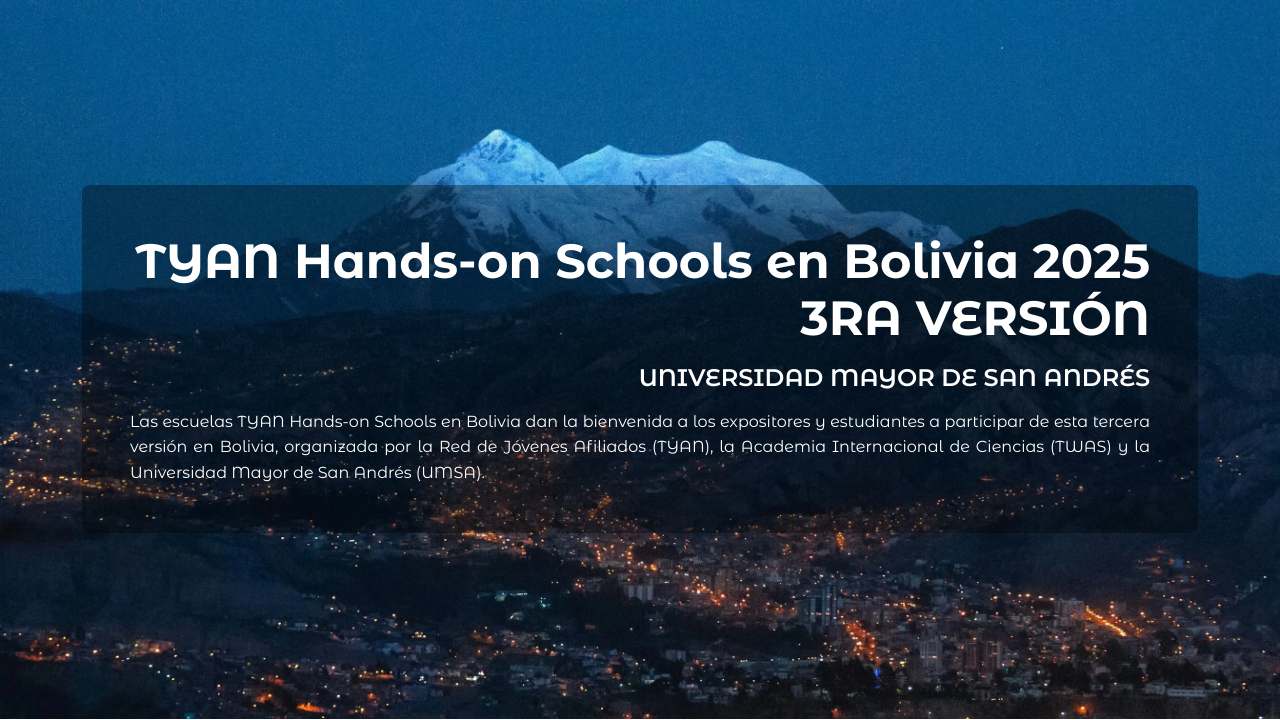
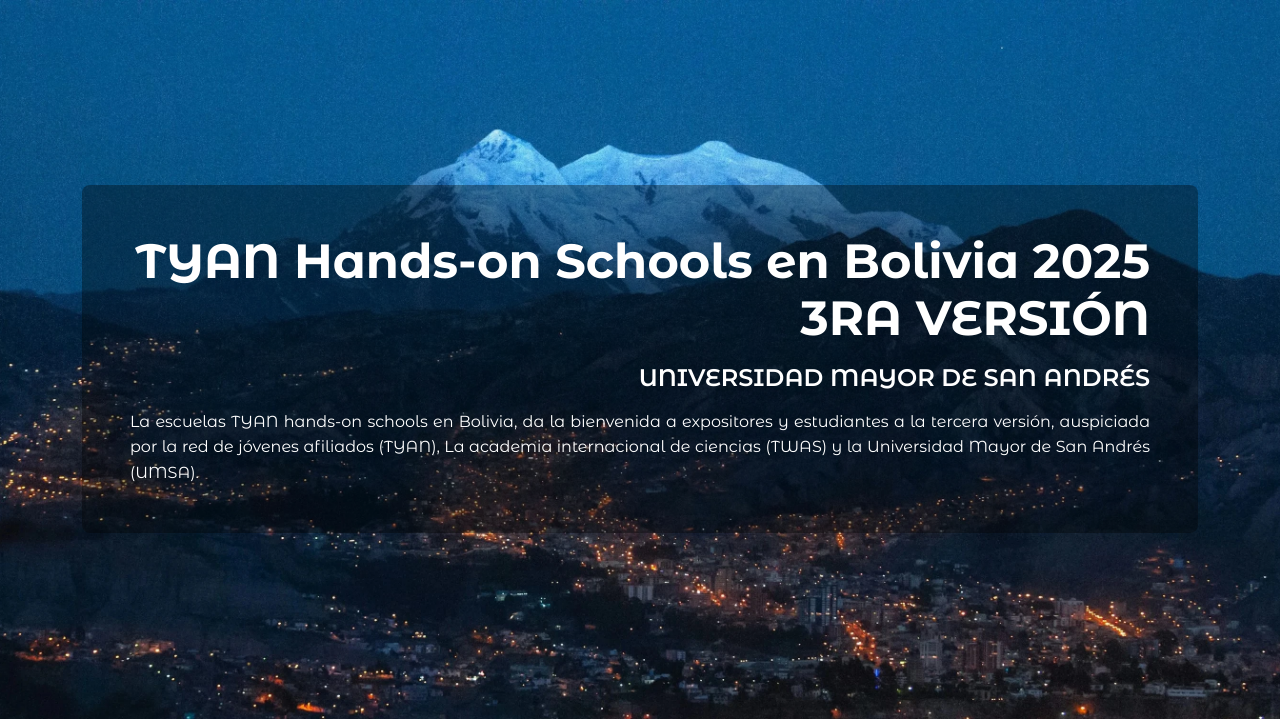
Before and after one commit to AIVERKE/Organizador-Cursos-TWAS, a Flask app: page / in a window 1280 px wide. Shown: the part 85-805 px from the top of the page. Run offline with Flask 3, Linux system fonts and the light colour scheme; some libraries are stand-ins or nearby versions.

Commit message:
Correcciones de texto index

```diff
--- a/app/templates/base.html
+++ b/app/templates/base.html
@@ -105,7 +105,7 @@
       <div class="col-12 col-md-3">
         <strong><span class="i18n i18n-es">Contáctanos:</span><span class="i18n i18n-en">Contact us:</span></strong>
         <p>Telefono Movil ref.: +591 76706873</p>
-        <p>Email: lktejada@umsa.bo</p>
+        <p>Email: lktejeda@umsa.bo</p>
       </div>
 
       <!-- Columna de logos (lado derecho) -->
--- a/app/templates/index.html
+++ b/app/templates/index.html
@@ -13,12 +13,13 @@
         <span class="i18n i18n-es">UNIVERSIDAD MAYOR DE SAN ANDRÉS</span>
         <span class="i18n i18n-en">UNIVERSIDAD MAYOR DE SAN ANDRÉS</span>
       </h3>
+
       <p class="texto mb-0">
         <span class="i18n i18n-es">
-          Las escuelas TYAN Hands-on Schools en Bolivia dan la bienvenida a los expositores y estudiantes a participar de esta tercera versión en Bolivia, organizada por la Red de Jóvenes Afiliados (TYAN), la Academia Internacional de Ciencias (TWAS) y la Universidad Mayor de San Andrés (UMSA).
+          La escuelas TYAN hands-on schools en Bolivia, da la bienvenida a expositores y estudiantes a la tercera versión, auspiciada por la red de jóvenes afiliados (TYAN), La academia internacional de ciencias (TWAS) y la Universidad Mayor de San Andrés (UMSA).
         </span>
         <span class="i18n i18n-en">
-          The TYAN Hands-on Schools in Bolivia welcome exhibitors and students to participate in this third edition in Bolivia, organized by the Young Affiliates Network (TYAN), The World Academy of Sciences (TWAS), and the Universidad Mayor de San Andrés (UMSA).
+          The TYAN Hands-on Schools in Bolivia welcome exhibitors and students to the third edition, sponsored by the Young Affiliates Network (TYAN), the World Academy of Sciences (TWAS), and the Universidad Mayor de San Andrés (UMSA).
         </span>
       </p>
 
@@ -375,10 +376,10 @@ function redirectToPage() {
 
     <p class="mx-auto mb-5" style="max-width:900px;">
       <span class="i18n i18n-es">
-        Este evento es posible gracias a la colaboración de TYAN-TWAS, la Universidad Mayor de San Andrés (UMSA) y la Embajada de Brasil, bajo la coordinación del comité organizador a la cabeza de la Dra. Leslie Tejeda.
+        Esta tercera edición es posible gracias a la colaboración de la red internacional TYAN-TWAS, la Universidad Mayor de San Andrés, la Facultad de Ciencias Puras y Naturales, la Carrera de Ingeniería Química y la Embajada de Brasil, bajo la coordinación del comité organizador y de la Dra. Leslie Tejeda como coordinadora local.
       </span>
       <span class="i18n i18n-en">
-        This event is made possible thanks to the collaboration of TYAN-TWAS, the Universidad Mayor de San Andrés (UMSA), and the Embassy of Brazil, under the coordination of the organizing committee led by Dr. Leslie Tejeda.
+        This third edition is made possible thanks to the collaboration of the international TYAN-TWAS network, the Universidad Mayor de San Andrés (UMSA), the Faculty of Pure and Natural Sciences, the Chemical Engineering Program, and the Embassy of Brazil, under the coordination of the organizing committee and Dr. Leslie Tejeda as the local coordinator.
       </span>
     </p>
 
```
